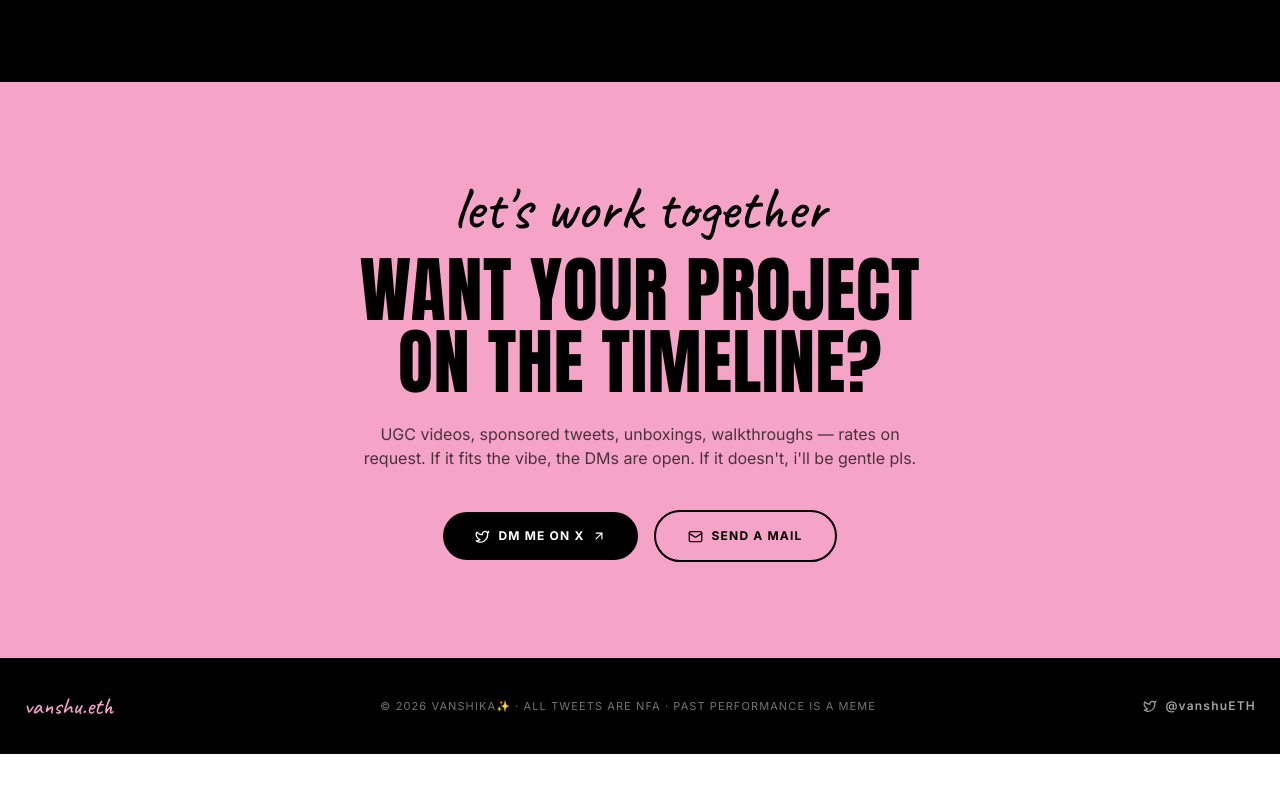
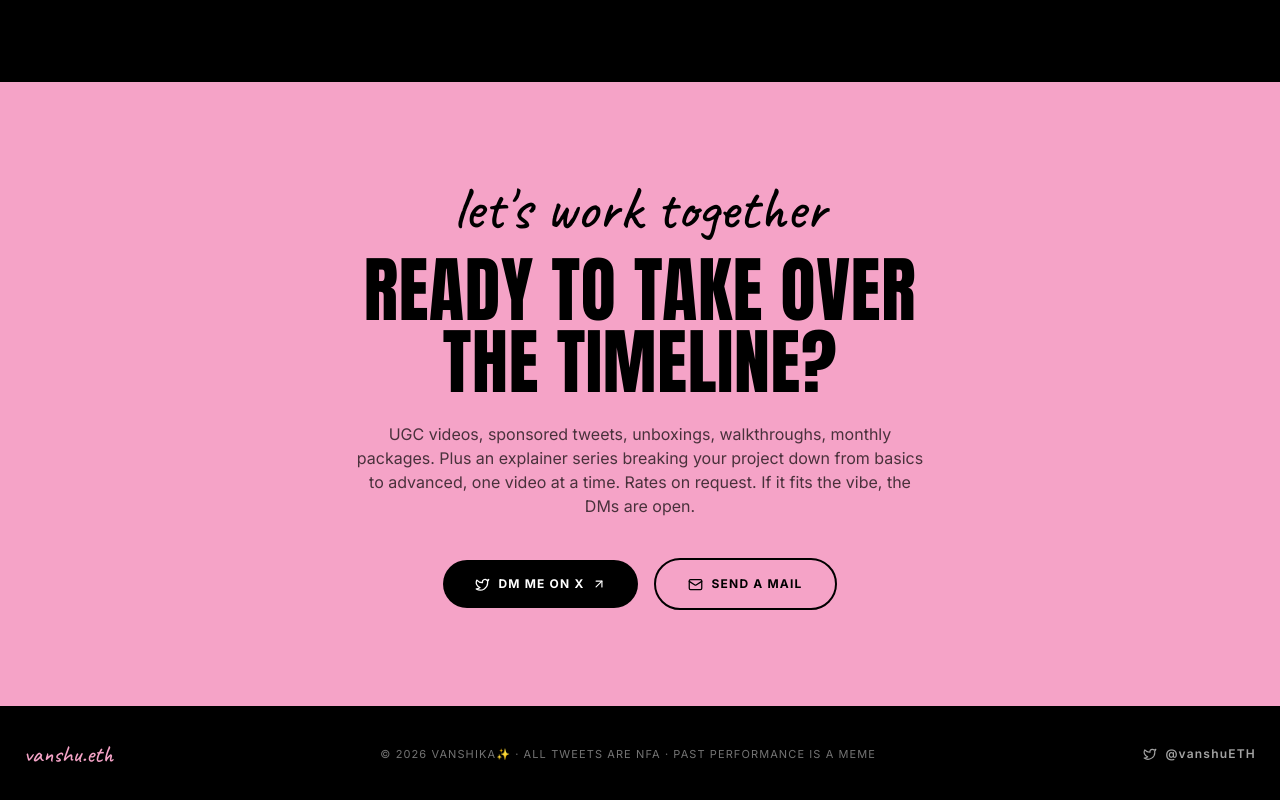
Before and after one commit to vanshueth/vanshu-eth, a React (Vite) app: page / in a window 1280 px wide. Shown: the part 7474-8274 px from the top of the page. Before the commit the page ends 8228 px from the top, so only its background shows below. Built offline with nearby package versions, Linux system fonts and the light colour scheme; a web font is replaced by a local one.

Commit message:
Update contact headline and copy

```diff
--- a/src/sections/Contact.tsx
+++ b/src/sections/Contact.tsx
@@ -13,11 +13,12 @@ export default function Contact() {
       >
         <p className="font-script text-5xl text-black sm:text-6xl">let&apos;s work together</p>
         <h2 className="font-display mt-4 text-5xl text-black sm:text-7xl">
-          WANT YOUR PROJECT<br />ON THE TIMELINE?
+          READY TO TAKE OVER<br />THE TIMELINE?
         </h2>
         <p className="mx-auto mt-6 max-w-xl text-sm leading-relaxed text-black/70 sm:text-base">
-          UGC videos, sponsored tweets, unboxings, walkthroughs — rates on request.
-          If it fits the vibe, the DMs are open. If it doesn&apos;t, i&apos;ll be gentle pls.
+          UGC videos, sponsored tweets, unboxings, walkthroughs, monthly packages.
+          Plus an explainer series breaking your project down from basics to advanced, one video at a time.
+          Rates on request. If it fits the vibe, the DMs are open.
         </p>
         <div className="mt-10 flex flex-wrap items-center justify-center gap-4">
           <a
```
